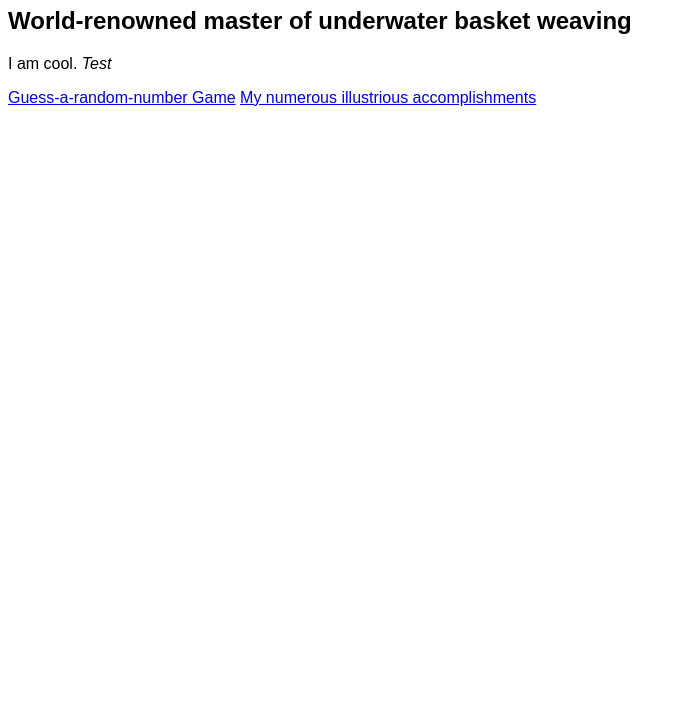
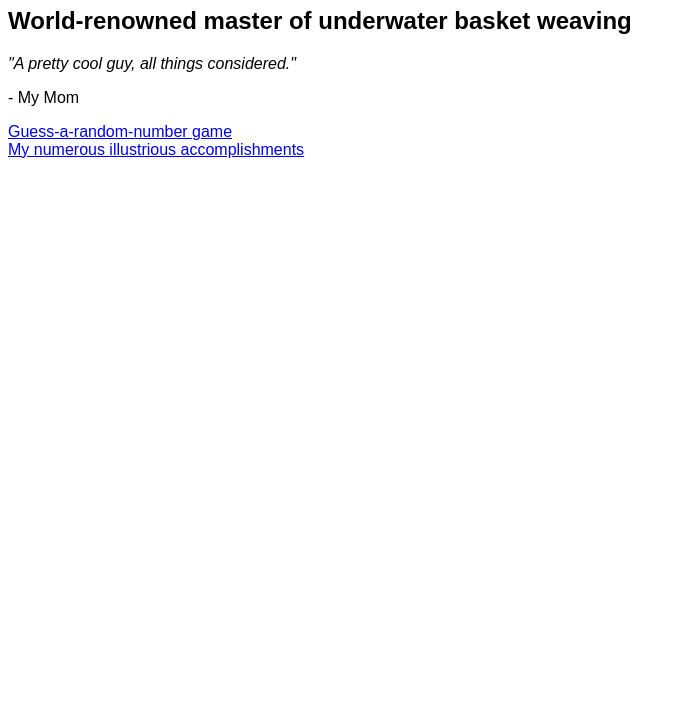
Before and after one commit to jnordhagen/first-website, a plain HTML site: page index.html in a window 1280 px wide. Shown: the part 73-800 px from the top of the page, without its empty margins (0-685 px from the left). Drawn offline with Linux system fonts and the light colour scheme.

Commit message:
fixed formatting

```diff
--- a/index.html
+++ b/index.html
@@ -10,9 +10,9 @@
 <body>
   <h1>Jakob Nordhagen</h1>
   <h2>World-renowned master of underwater basket weaving</h2>
-  <p>I am cool. <em>Test</em> </p>
+  <p> <i>"A pretty cool guy, all things considered."</i> <p>- My Mom</p> </p>
 
-  <a href="number-game.html">Guess-a-random-number Game</a>
+  <a href="number-game.html">Guess-a-random-number game</a> <br>
   <a href="accomplishments.html">My numerous illustrious accomplishments</a>
 </body>
 
```
